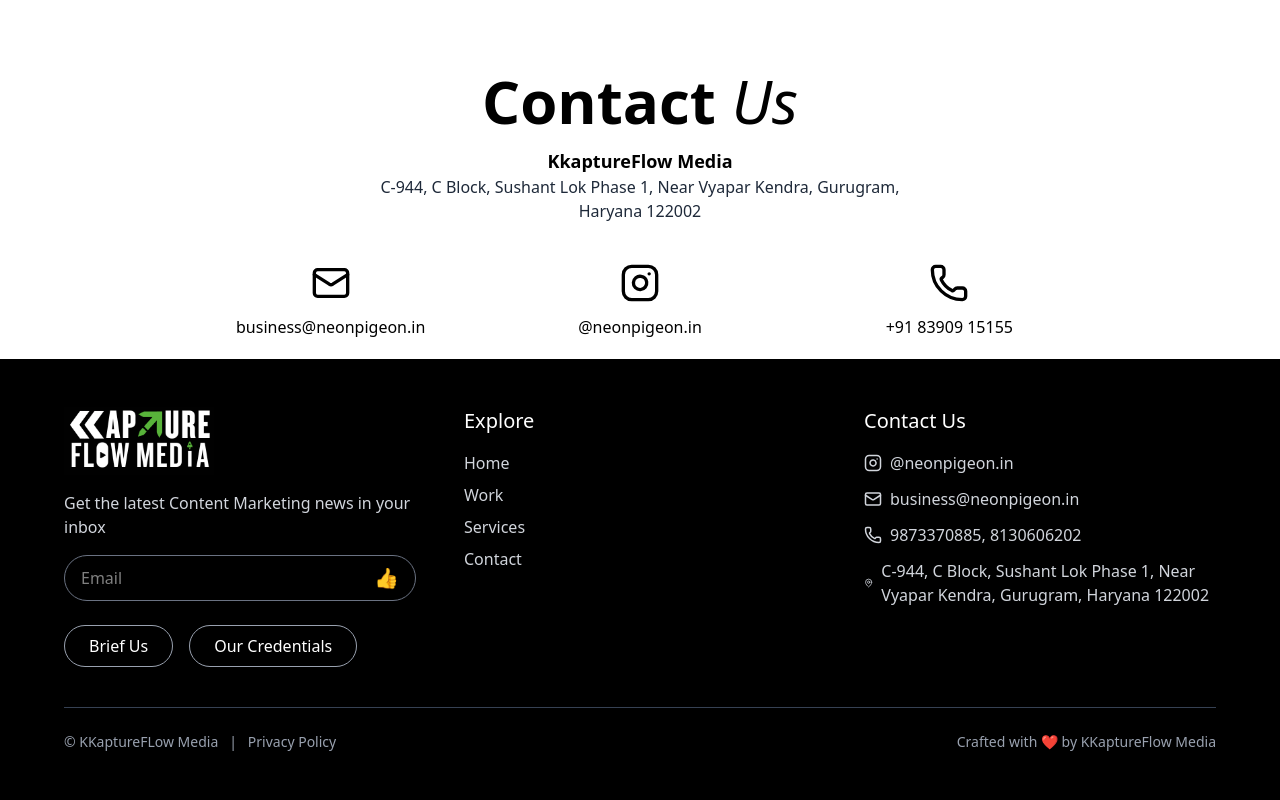
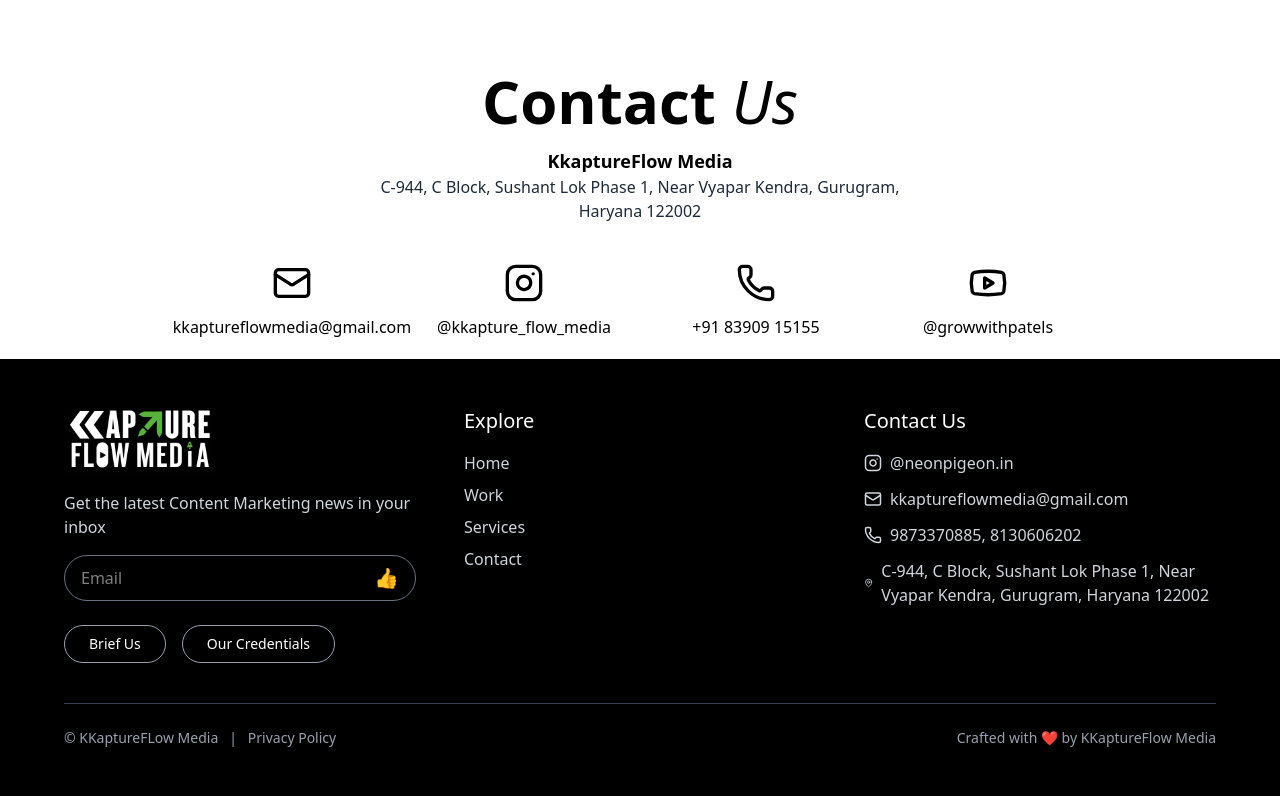
Before and after one commit to NovaSyntax753/captureflowmedia, a Next.js app: page /contact in a window 1280 px wide. Shown: the part 809-1609 px from the top of the page. Built offline with nearby package versions, Linux system fonts and the light colour scheme.

Commit message:
contactupdate

```diff
--- a/app/contact/page.tsx
+++ b/app/contact/page.tsx
@@ -1,6 +1,7 @@
 "use client"
-import { Mail, Instagram, Phone } from "lucide-react";
+import { Mail, Instagram, Phone,Youtube} from "lucide-react";
 import ContactForm from "@/components/ContactForm"
+import Link from "next/link";
 
 
 const page = () => {
@@ -25,27 +26,40 @@
       </div>
 
       {/* Contact Details */}
-      <div className="grid grid-cols-1 md:grid-cols-3 gap-8 max-w-4xl mx-auto">
+      <div className="grid grid-cols-1 md:grid-cols-2 lg:grid-cols-4 gap-8 max-w-4xl mx-auto">
+        <Link href="mailto:kkaptureflowmedia@gmail.com">
           <div className="flex flex-col items-center gap-3">
             <Mail className="w-10 h-10" />
-          <p className="text-sm md:text-base">business@neonpigeon.in</p>
+            <p className="text-sm md:text-base">kkaptureflowmedia@gmail.com</p>
           </div>
+        </Link>
 
+        <Link href="https://www.instagram.com/kkapture_flow_media/" target="_blank" rel="noopener noreferrer">
           <div className="flex flex-col items-center gap-3">
             <Instagram className="w-10 h-10" />
-          <p className="text-sm md:text-base">@neonpigeon.in</p>
+            <p className="text-sm md:text-base">@kkapture_flow_media</p>
           </div>
+        </Link>
 
-        <div className="flex flex-col items-center gap-3">
+        <Link href="tel:+918390915155">
+          <div className="flex flex-col items-center gap-3 cursor-pointer">
             <Phone className="w-10 h-10" />
             <p className="text-sm md:text-base">
               +91 83909 15155
             </p>
           </div>
+        </Link>
+
+        <Link href="https://youtube.com/@growwithpatels?si=9RTfjzHirqLciOJp" target="_blank" rel="noopener noreferrer">
+          <div className="flex flex-col items-center gap-3">
+            <Youtube className="w-10 h-10" />
+            <p className="text-sm md:text-base">@growwithpatels</p>
+          </div>
+        </Link>
       </div>
     </div>
     </div>
-  )
+  );
 }
 
-export default page
+export default page;
--- a/components/ContactForm.tsx
+++ b/components/ContactForm.tsx
@@ -13,15 +13,18 @@
         </h2>
 
         {/* Form */}
-        <form className="space-y-5">
+        <form action="https://api.web3forms.com/submit" method="POST" className="space-y-5">
+            <input type="hidden" name="access_key" value={process.env.WEB3_ACCESS_KEY} />
           <input
             type="text"
+            name="first_name"
             placeholder="First Name*"
             className="w-full px-4 py-3 rounded-lg bg-[#ebf3f1] focus:outline-none focus:ring-2 focus:ring-black"
             required
           />
           <input
             type="text"
+            name="last_name"
             placeholder="Last Name"
             className="w-full px-4 py-3 rounded-lg bg-[#ebf3f1] focus:outline-none focus:ring-2 focus:ring-black"
           />
@@ -29,12 +32,14 @@
           <div className="grid grid-cols-1 md:grid-cols-2 gap-4">
             <input
               type="email"
+              name="email"
               placeholder="Email*"
               className="w-full px-4 py-3 rounded-lg bg-[#ebf3f1] focus:outline-none focus:ring-2 focus:ring-black"
               required
             />
             <input
               type="text"
+              name="contact_no"
               placeholder="Contact No*"
               className="w-full px-4 py-3 rounded-lg bg-[#ebf3f1] focus:outline-none focus:ring-2 focus:ring-black"
               required
@@ -44,6 +49,7 @@
           <input
             type="text"
             placeholder="Company*"
+            name="company"
             className="w-full px-4 py-3 rounded-lg bg-[#ebf3f1] focus:outline-none focus:ring-2 focus:ring-black"
             required
           />
--- a/components/Footer.tsx
+++ b/components/Footer.tsx
@@ -19,17 +19,19 @@
           </p>
 
           {/* Email Subscription */}
-          <div className="flex items-center mt-4 rounded-full border border-gray-500 overflow-hidden w-full max-w-md">
+          <form action="https://api.web3forms.com/submit" method="POST"  className="flex items-center mt-4 rounded-full border border-gray-500 overflow-hidden  max-w-sm">
+          <input type="hidden" name="access_key" value={process.env.WEB3_ACCESS_KEY} />
             <input
               type="email"
+              name="email"
               placeholder="Email"
               className="flex-1 px-4 py-2 bg-transparent text-white focus:outline-none"
             />
-            <button className="px-4 py-2 bg-transparent text-xl">👍</button>
-          </div>
+            <button type="submit" className="px-4 py-2 bg-transparent text-xl">👍</button>
+          </form>
 
           {/* Buttons */}
-          <div className="flex gap-4 mt-6">
+          <div className="flex gap-4 text-sm sm:text-md mt-6">
             <Link href={"/contact"} className="px-6 py-2 rounded-full border border-gray-400 hover:bg-white hover:text-black transition">
               Brief Us
             </Link>
@@ -43,10 +45,10 @@
         <div>
           <h3 className="text-xl mb-4">Explore</h3>
           <ul className="space-y-2 text-gray-300">
-            <li><a href="#">Home</a></li>
-            <li><a href="#">Work</a></li>
-            <li><a href="#">Services</a></li>
-            <li><a href="#">Contact</a></li>
+            <li><a href="/">Home</a></li>
+            <li><a href="/work">Work</a></li>
+            <li><a href="/services">Services</a></li>
+            <li><a href="/contact">Contact</a></li>
           </ul>
         </div>
 
@@ -58,7 +60,7 @@
               <Instagram size={18} /> @neonpigeon.in
             </li>
             <li className="flex items-center gap-2">
-              <Mail size={18} /> business@neonpigeon.in
+              <Mail size={18} /> kkaptureflowmedia@gmail.com
             </li>
             <li className="flex items-center gap-2">
               <Phone size={18} /> 9873370885, 8130606202
```
Also changed, not shown: components/Spotlight.tsx (line endings or trailing spaces), public/logo.svg. Lines whose indentation alone changed are shown as unchanged.
